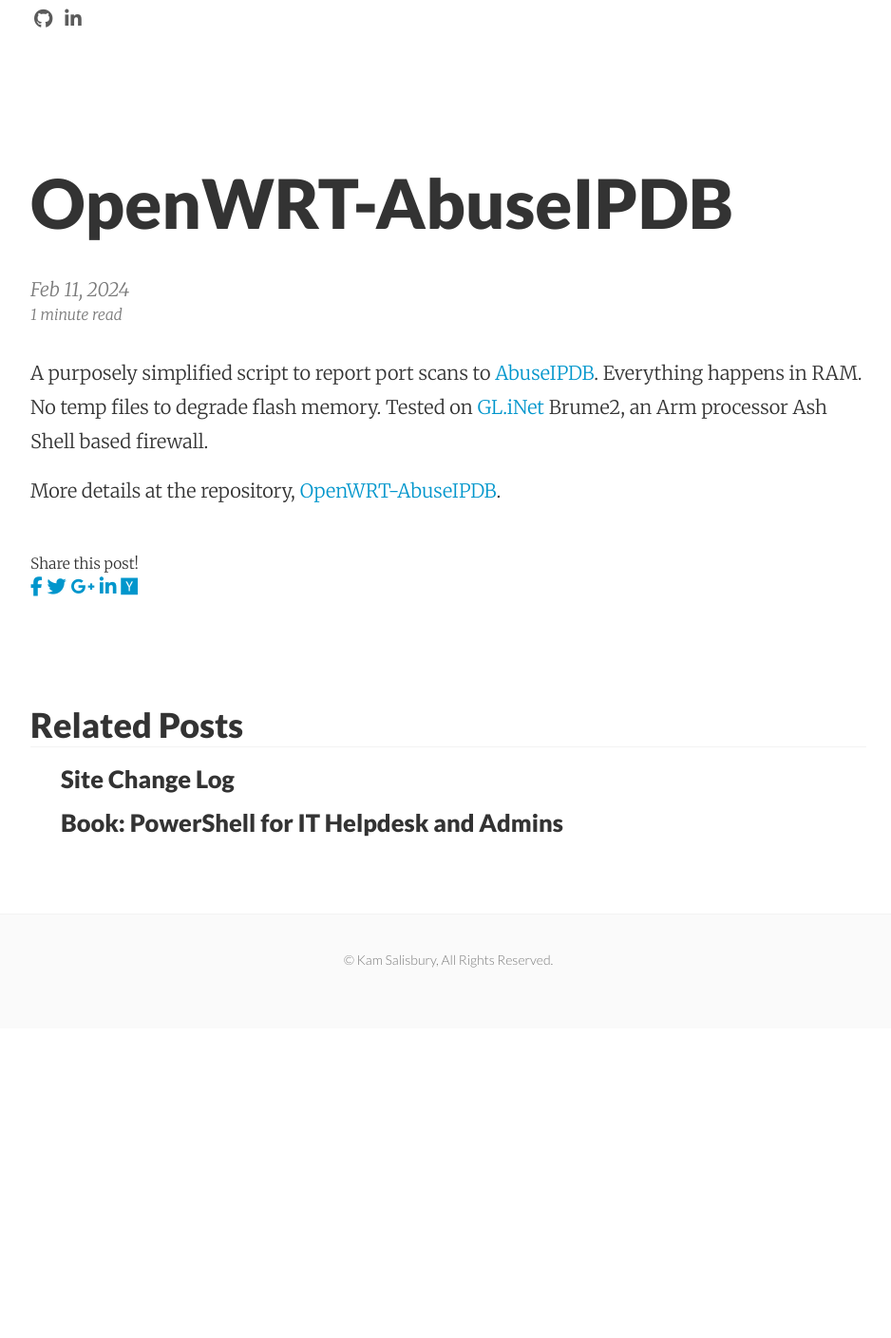
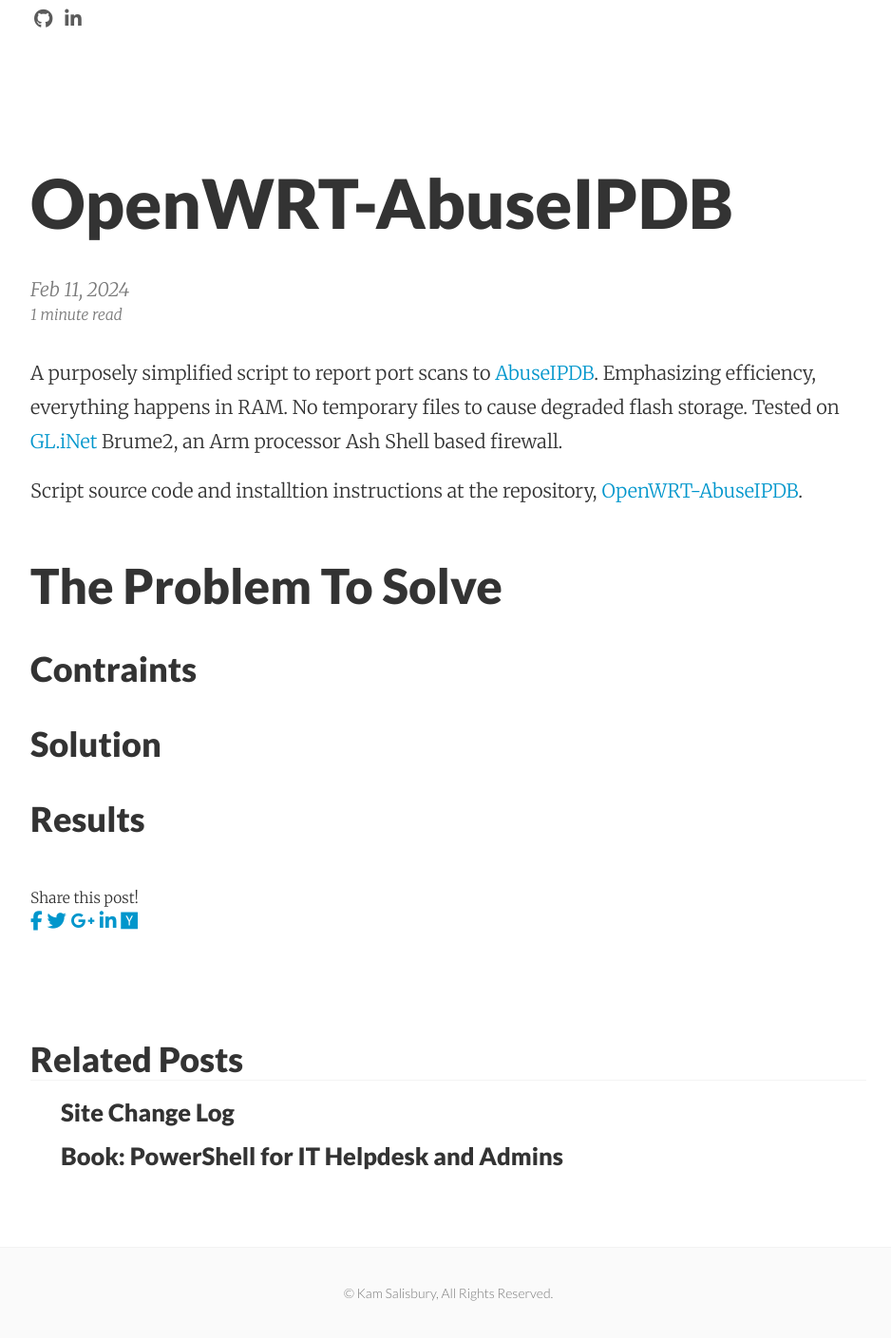
Before and after one commit to kamsalisbury/kamsalisbury.github.io, a Jekyll site: the page built from _posts/2024-02-11-OpenWRT-AbuseIPDB.md, in a window 1280 px wide, cut to the strip 236-1670 px from the top of the page. Shown: the top 1409 px of the strip at 95% size, without its empty margins (168-1106 px from the left). Built offline with Jekyll 4.4.1, drawn with Linux system fonts in a browser that asks for light colours; nearby versions of some CDN libraries; before the commit the page ends 1319 px from its top, so only the background shows below that.

Commit message:
Upload images

```diff
--- a/_posts/2024-02-11-OpenWRT-AbuseIPDB.md
+++ b/_posts/2024-02-11-OpenWRT-AbuseIPDB.md
@@ -5,6 +5,20 @@
 categories: Code Arm Shell
 ---
 
-A purposely simplified script to report port scans to [AbuseIPDB](https://www.abuseipdb.com/user/26499). Everything happens in RAM. No temp files to degrade flash memory. Tested on [GL.iNet](https://www.gl-inet.com/) Brume2, an Arm processor Ash Shell based firewall.
+A purposely simplified script to report port scans to [AbuseIPDB](https://www.abuseipdb.com/user/26499).
+Emphasizing efficiency, everything happens in RAM.
+No temporary files to cause degraded flash storage.
+Tested on [GL.iNet](https://www.gl-inet.com/) Brume2, an Arm processor Ash Shell based firewall.
 
-More details at the repository, [OpenWRT-AbuseIPDB](https://github.com/kamsalisbury/OpenWRT-AbuseIPDB).
+Script source code and installtion instructions at the repository, [OpenWRT-AbuseIPDB](https://github.com/kamsalisbury/OpenWRT-AbuseIPDB).
+
+## The Problem To Solve
+
+
+### Contraints
+
+
+### Solution
+
+
+### Results
```
Also changed, not shown: images/OpenWRT-AbuseIPDB_Firewall-Config.png (added), images/OpenWRT-AbuseIPDB_Firewall-Log.png (added), images/OpenWRT-AbuseIPDB_Submitted.png (added).
